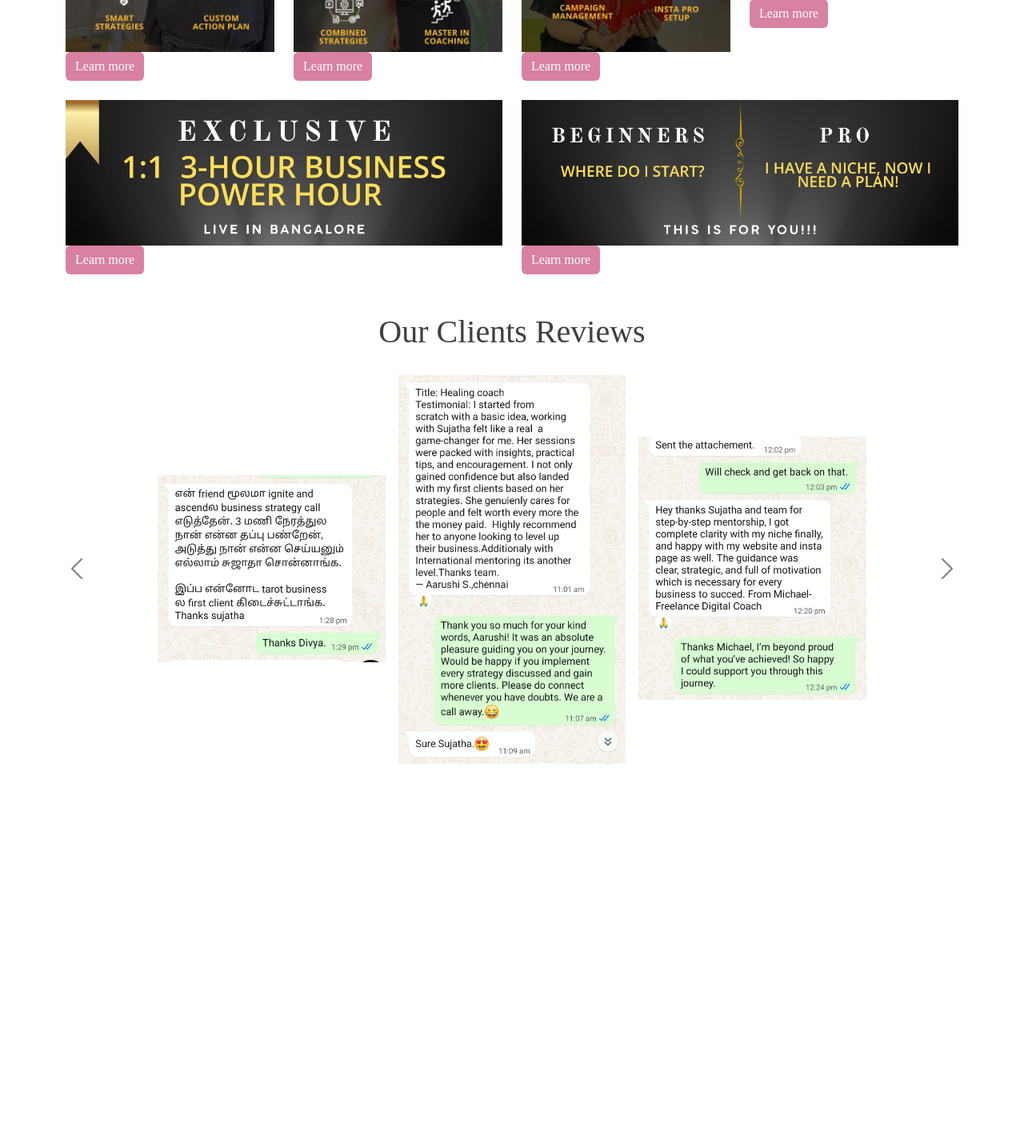
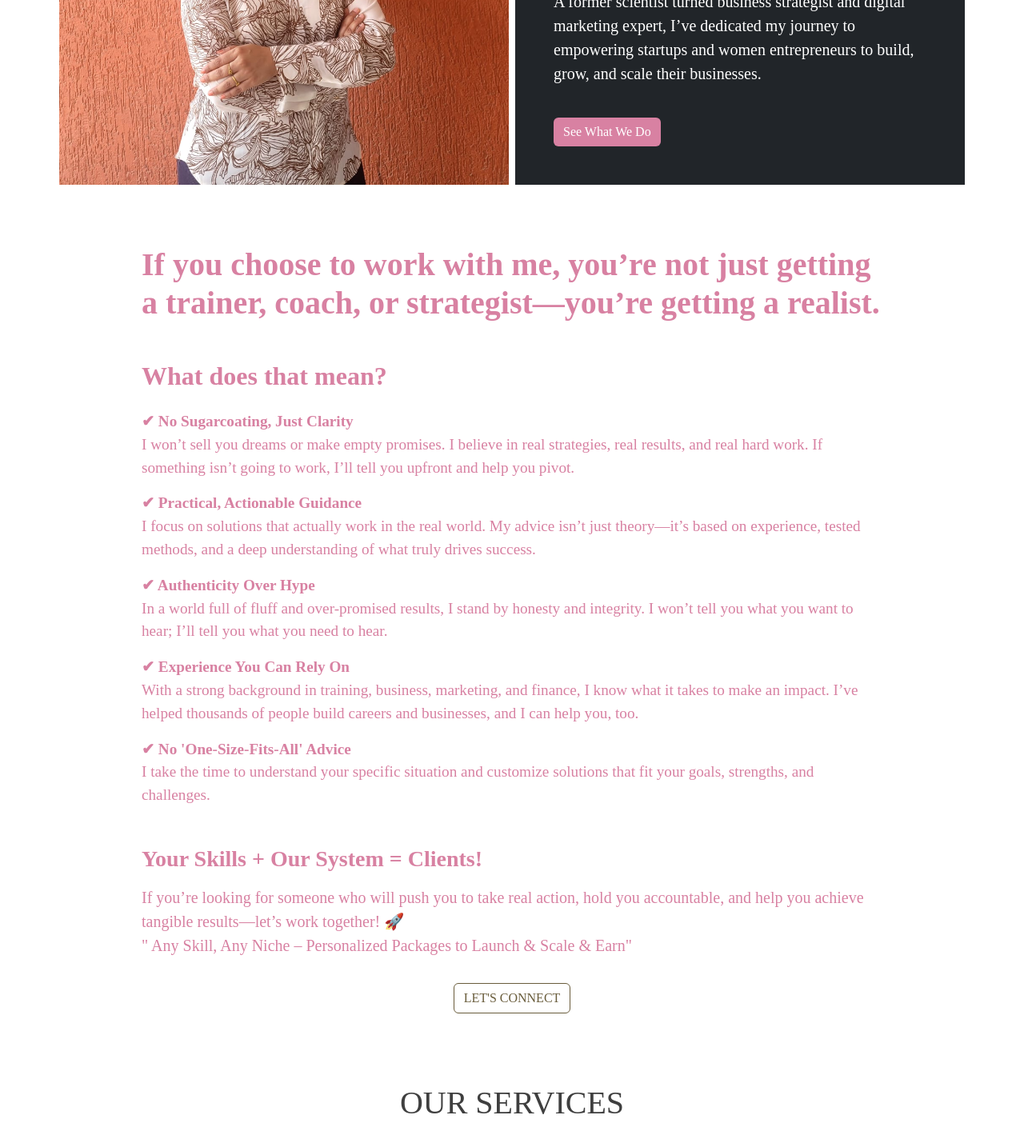
Before and after one commit to dselva-2005/professional_order_1, a Django app: page / in a window 1280 px wide. Shown: the part 1873-3297 px from the top of the page at 80% size. Run offline with Django 5.2, Linux system fonts and the light colour scheme; data that the repository does not hold is empty; some web fonts are replaced.

Commit message:
all editable

```diff
--- a/app/templates/home.html
+++ b/app/templates/home.html
@@ -9,8 +9,7 @@
         <!-- Hero Section -->
         <section class="hero-section text-white d-flex align-items-center justify-content-center">
             <figure class="h-100 w-100 m-0">
-                <img src="{{ homepage.header_image.url }}" alt="Main banner promoting coaching and services" class="img-fluid h-100 w-100 object-fit-cover">
-                {% comment %} <img src="{% static 'images/newbanner.png' %}" alt="Main banner promoting coaching and services" class="img-fluid h-100 w-100 object-fit-cover"> {% endcomment %}
+                <img src="{% static 'images/newbanner.png' %}" alt="Main banner promoting coaching and services" class="img-fluid h-100 w-100 object-fit-cover">
             </figure>
         </section>
 
@@ -120,14 +119,14 @@
         <div class="container-lg" style="width: 90%; margin:auto">
             <div class="row mb-4 d-flex flex-wrap">
                 <!-- Left Image Column -->
-                <div class="col-lg-12 col-12 d-flex p-1">
+                <div class="col-lg-6 col-12 d-flex p-1">
                     <div class="w-100 h-100">
                         <img src="{% static 'images/Website_Images/Home_page_first_image.jpeg' %}" alt="..."
                             class="img-fluid w-100 h-100 object-fit-cover">
                     </div>
                 </div>
 
-                {% comment %} <!-- Right Text Column -->
+                <!-- Right Text Column -->
                 <div class="col-lg-6 col-12 d-flex p-1">
                     <div class="d-flex flex-column justify-content-center align-items-start w-100 h-100 p-5 text-white bg-dark">
                         <h1 class="mb-4">About Us</h1>
@@ -139,13 +138,13 @@
                         </p>
                         <a href="#services" class="btn btn-maroon mt-4">See What We Do</a>
                     </div>
-                </div> {% endcomment %}
+                </div>
             </div>
 
             <!-- Realist Section -->
             <section class="py-5 bg-white">
                 <div class="row justify-content-center">
-                    {% comment %} <div class="col-lg-10">
+                    <div class="col-lg-10">
                         <h1 class="fw-bold text-maroon">If you choose to work with me, you’re not just getting a trainer, coach, or strategist—you’re getting a realist.</h1>
 
                         <h2 class="fw-bold mt-5 text-maroon">What does that mean?</h2>
@@ -181,16 +180,9 @@
                                 Let's Connect
                             </a>
                         </p>
-                    </div> {% endcomment %}
+                    </div>
                 </div>
-                <div class="tinymce-content">
-                    {{ homepage.htmlContent|safe }}
-                    <p class="text-center">
-                        <a href="#contact" class="btn btn-outline-dark mt-3 text-uppercase" style="color: #695c3b; border-color: #695c3b;">
-                            Let's Connect
-                        </a>
-                    </p>
-                </div>
+
             </section>
 
             <!-- Services Section -->
```
